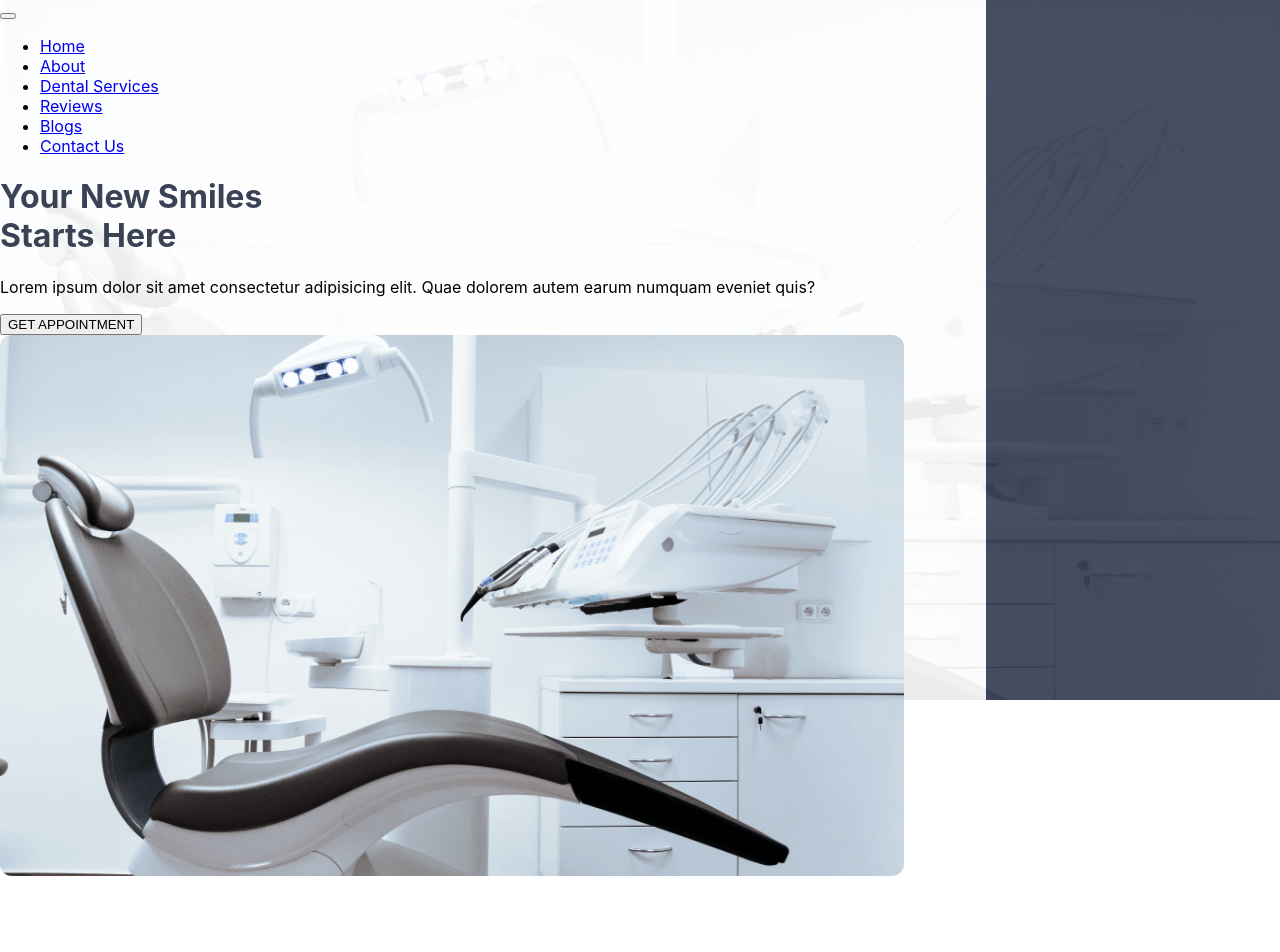
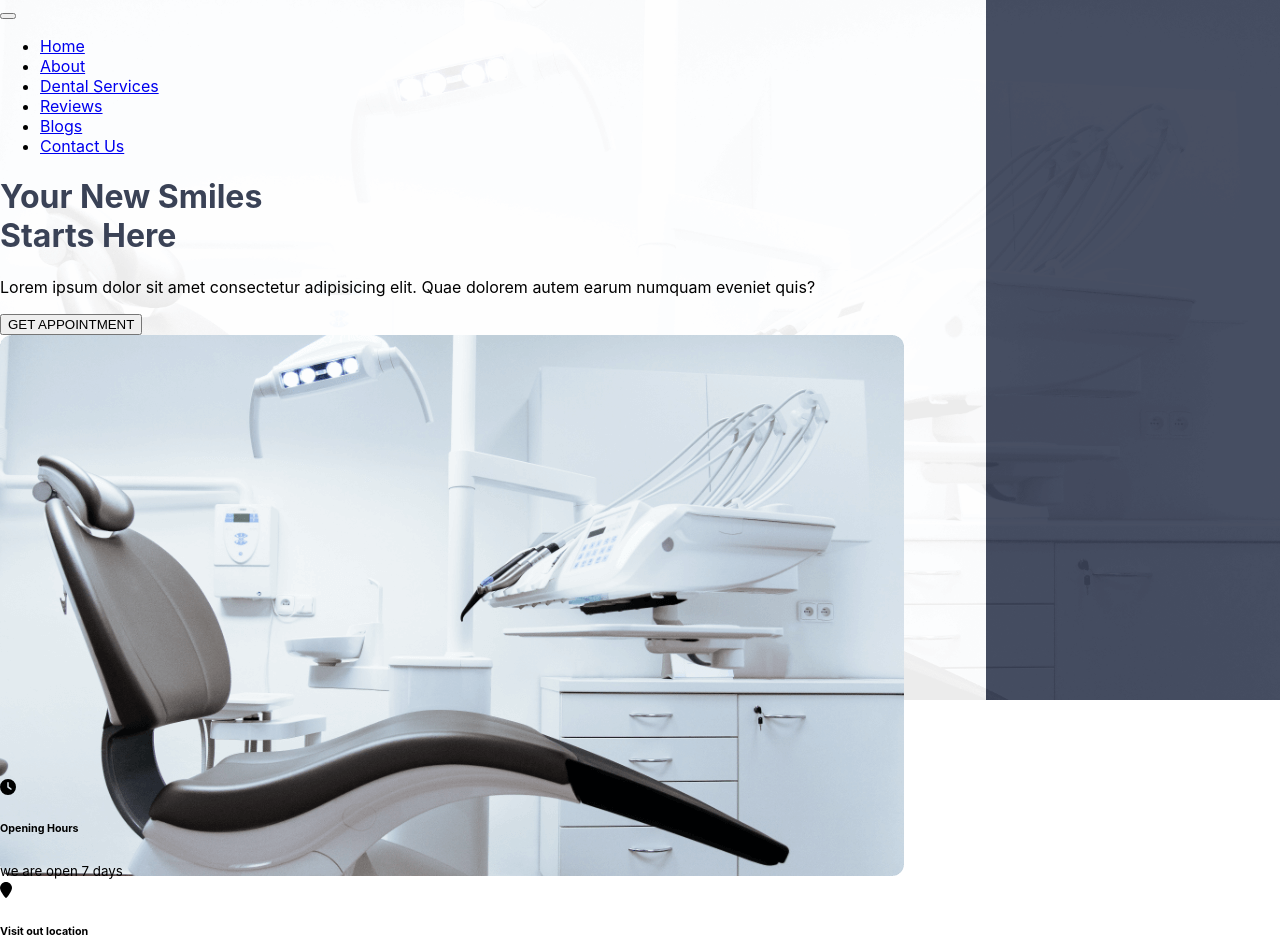
Before and after one commit to mdsalauddinahmed/doctor-portal, a React (Create React App) app: page / in a window 1280 px wide. Shown: the top 952 px of the page. Before the commit the page ends 880 px from the top, so only its background shows below. Built offline with nearby package versions, Linux system fonts and the light colour scheme; the HTML template or start-up script is replaced by a standard one.

Commit message:
business info

```diff
--- a/package.json
+++ b/package.json
@@ -3,6 +3,9 @@
   "version": "0.1.0",
   "private": true,
   "dependencies": {
+    "@fortawesome/fontawesome-svg-core": "^6.2.1",
+    "@fortawesome/free-solid-svg-icons": "^6.2.1",
+    "@fortawesome/react-fontawesome": "^0.2.0",
     "@testing-library/jest-dom": "^5.16.5",
     "@testing-library/react": "^13.4.0",
     "@testing-library/user-event": "^13.5.0",
--- a/src/components/Home/BusinessInfo/BusinessInfo.js
+++ b/src/components/Home/BusinessInfo/BusinessInfo.js
@@ -1,21 +1,22 @@
 import React from 'react';
 import InfoCard from '../InfoCard/InfoCard';
+import { faClock,faMapMarker,faPhone } from '@fortawesome/free-solid-svg-icons'
   const infosdata =[{
     title:'Opening Hours',
     description:'we are open 7 days',
-    icon:'',
+    icon:faClock,
     background:'primary'
   },
    {
     title:'Visit out location',
     description:'Brooklyn, NY 10002 USA',
-    icon:'',
+    icon:faMapMarker,
     background:'dark'
   },
   {
     title:'Call us now',
     description:'+15697854124',
-    icon:'',
+    icon:faPhone,
     background:'primary'
   }
 ]
--- a/src/components/Home/Header/Header.js
+++ b/src/components/Home/Header/Header.js
@@ -1,4 +1,5 @@
 import React from 'react';
+import BusinessInfo from '../BusinessInfo/BusinessInfo';
 import HeaderMain from '../HeaderMain/HeaderMain';
 import Navbar from '../Navbar/Navbar';
 import  './Header.css';
@@ -8,6 +9,7 @@ const Header = () => {
          <div className='header-container'>
             <Navbar></Navbar>
             <HeaderMain/>
+            <BusinessInfo/>
          </div>
     );
 };
--- a/src/components/Home/InfoCard/InfoCard.js
+++ b/src/components/Home/InfoCard/InfoCard.js
@@ -1,9 +1,16 @@
 import React from 'react';
+import { FontAwesomeIcon } from '@fortawesome/react-fontawesome'
 
 const InfoCard = ({info}) => {
     return (
         <div className='col-md-4'>
-
+            <div>
+            <FontAwesomeIcon icon={info.icon}></FontAwesomeIcon>
+            </div>
+            <div>
+                <h6>{info.title}</h6>
+                <small>{info.description}</small>
+            </div>
 
         </div>
     );
```
Also changed, not shown: 1 other file (tests, documents, lock files or other folders).
